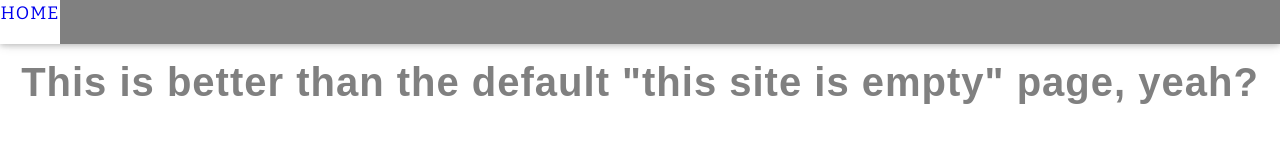
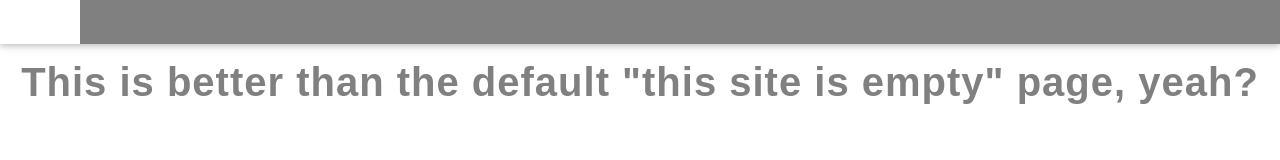
Before and after one commit to Mobmaker55/Mobmaker55.github.io, a plain HTML site: page index.html in a window 1280 px wide. Drawn offline with nearby package versions, Linux system fonts and the light colour scheme.

Commit message:
changed up the navbar - version 2 baby!

```diff
--- a/css/style.css
+++ b/css/style.css
@@ -24,15 +24,19 @@
     font-family: 'Bitter', serif;
     font-size: 18px;
     min-height: 44px;
+    display: table;
 }
 .topnavbt {
     position: absolute;
     color: white;
     border: none;
-    width: 60px;
+    width: 80px;
     height: 100%;
     text-align: center;
     transition: 0.4s;
+    display: flex;
+    align-items: center;
+    justify-content: center;
 }
 .topnavbt:hover {
     background-color: white;
@@ -40,5 +44,10 @@
 }
 .tnbtt {
    text-decoration: none;
-   vertical-align: center;
+   display: inline-block;
+   color: white;
+   transition: 0.4s;
 }
+a:hover.tnbtt {
+    color: black;
+}
```
